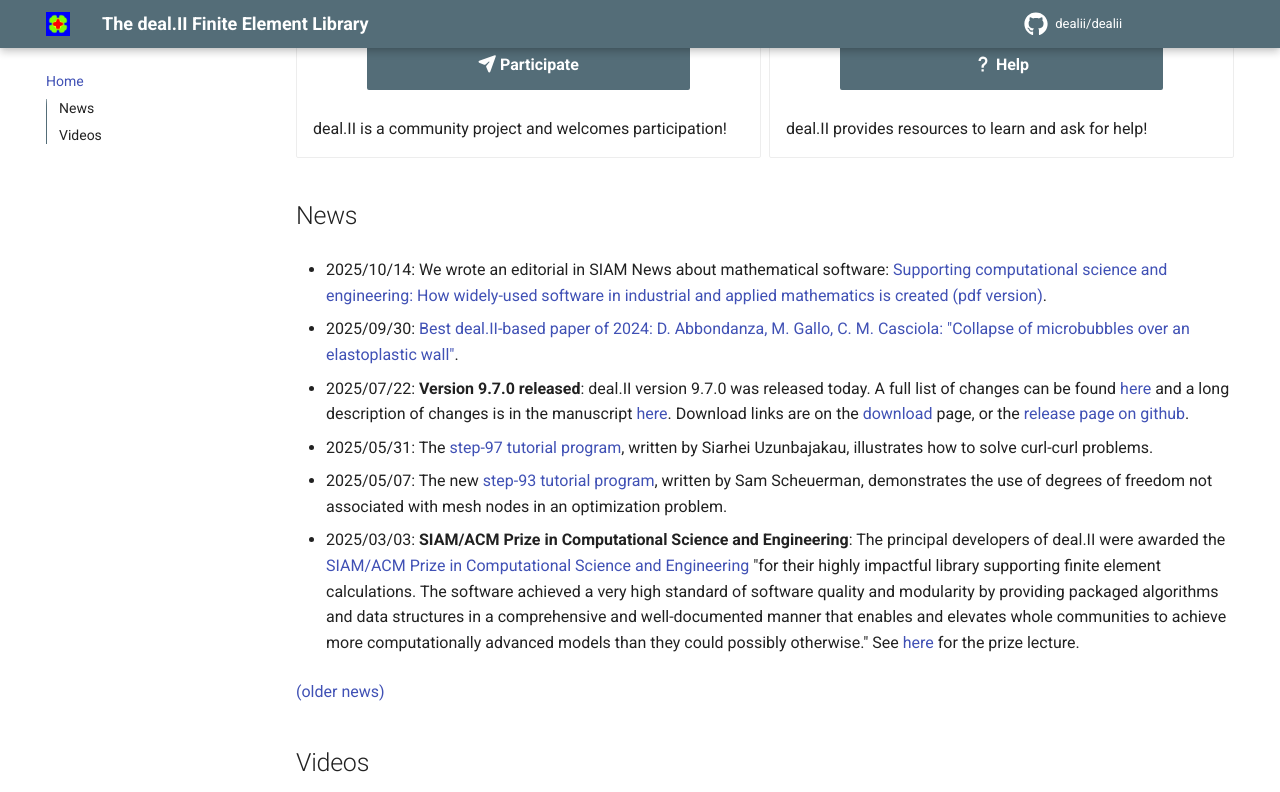
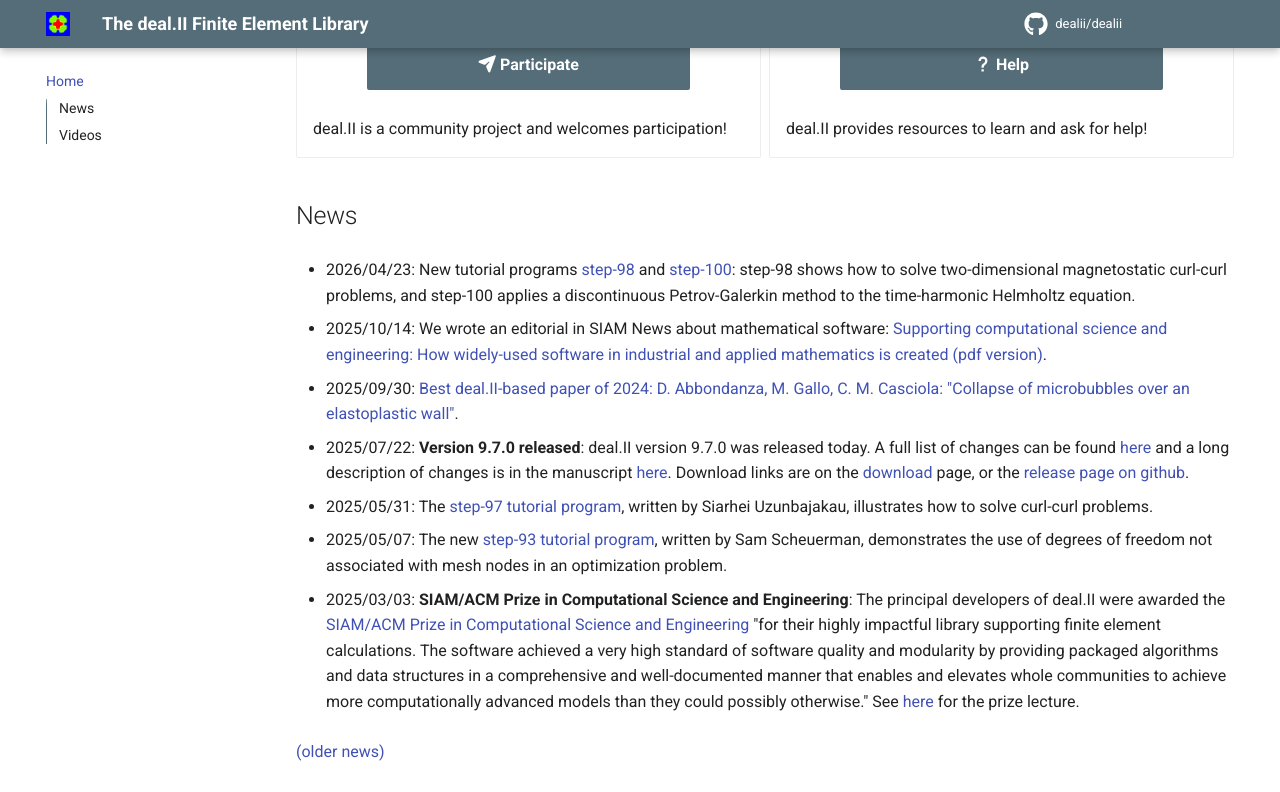
Before and after one commit to dealii/website, an MkDocs documentation site: the page built from docs/index.md, in a window 1280 px wide and 900 px high, scrolled down 546 px, cut to the strip 0-792 px from the top of the window. Built offline with MkDocs 1.6.1 and Material for MkDocs 9.7.7, drawn with Linux system fonts in a browser that asks for light colours; comment, search, counter and statistics services are not loaded.

Commit message:
Announce steps 98 and 100.

```diff
--- a/docs/index.md
+++ b/docs/index.md
@@ -35,6 +35,11 @@ deal.II provides resources to learn and ask for help!
 News
 ----
 
+- 2026/04/23: New tutorial programs [step-98](https://dealii.org/developer/doxygen/deal.II/step_98.html)
+and [step-100](https://dealii.org/developer/doxygen/deal.II/step_100.html): step-98 shows
+how to solve two-dimensional magnetostatic curl-curl problems, and step-100 applies a
+discontinuous Petrov-Galerkin method to the time-harmonic Helmholtz equation.
+
 - 2025/10/14: We wrote an editorial in SIAM News about mathematical software:
 [Supporting computational science and engineering: How widely-used software in industrial and applied mathematics is created](https://www.siam.org/publications/siam-news/articles/supporting-computational-science-and-engineering-the-creation-of-widely-used-software-in-industrial-and-applied-mathematics/)
 [(pdf version)](large_assets/miscellaneous/20251014-siam_news.pdf).
```
Also changed, not shown: docs/about/news.md (+5 -0 lines).
